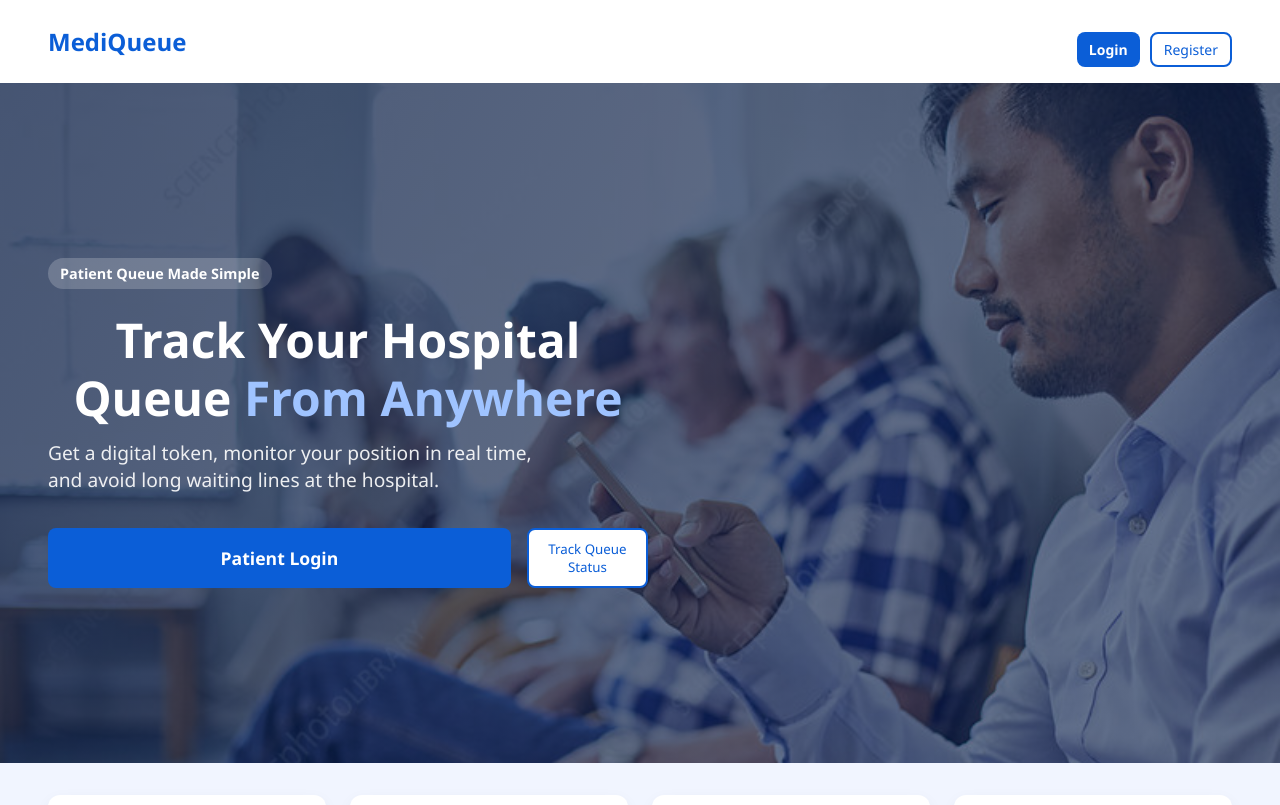
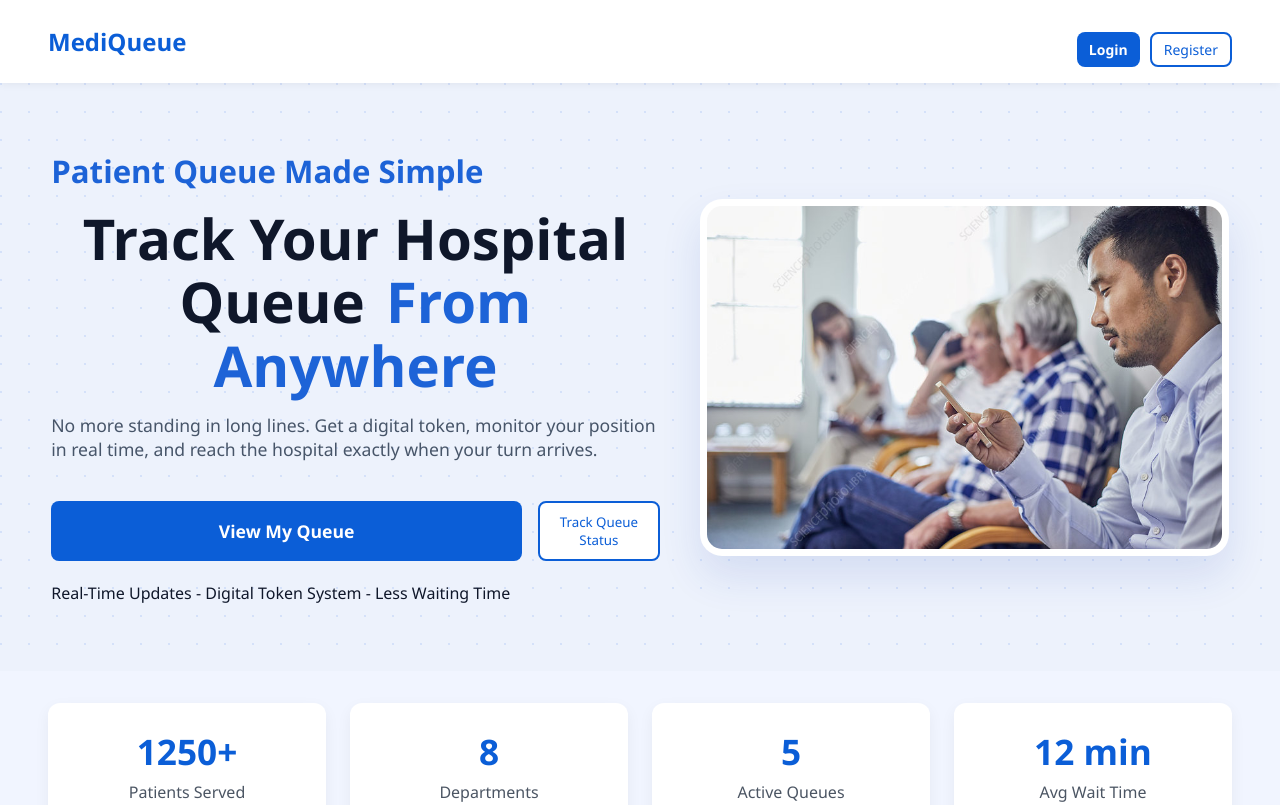
Before and after one commit to Jlp06/mediqueue, a React (Vite) app in the folder frontend/react-ui/: page / in a window 1280 px wide. Shown: the top 805 px of the page. Built offline with nearby package versions, Linux system fonts and the light colour scheme; no server answers.

Commit message:
Updated homepage

```diff
--- a/frontend/react-ui/src/index.css
+++ b/frontend/react-ui/src/index.css
@@ -1176,71 +1176,85 @@
     border-radius: 24px;
 }
 
-/* MODERN FULL BACKGROUND HERO */
+/* MODERN HERO */
 
 .hero-modern {
-    position: relative;
-    height: 85vh;
-    display: flex;
+    display: grid;
+    grid-template-columns: 1.15fr 1fr;
     align-items: center;
-    padding: 3rem;
-    overflow: hidden;
-}
-
-.hero-bg-image {
-    position: absolute;
-    inset: 0;
-    width: 100%;
-    height: 100%;
-    object-fit: cover;
-    z-index: 0;
-}
-
-.hero-overlay {
-    position: absolute;
-    inset: 0;
-    background: linear-gradient(120deg,
-            rgba(10, 30, 70, 0.75),
-            rgba(10, 30, 70, 0.55));
-    z-index: 1;
+    gap: 2.5rem;
+    padding: 4.2rem 3.2rem;
+    background-color: #edf2fc;
+    background-image: radial-gradient(circle at 1px 1px, rgba(37, 99, 235, 0.12) 1px, transparent 0);
+    background-size: 28px 28px;
 }
 
 .hero-content {
-    position: relative;
-    z-index: 2;
     max-width: 700px;
-    color: white;
+    color: #0f172a;
 }
 
 .hero-content h1 {
-    font-size: 3rem;
-    line-height: 1.2;
-    margin: 12px 0;
-    max-width: 600px;
+    font-size: clamp(2.2rem, 4.4vw, 4.2rem);
+    line-height: 1.12;
+    margin: 0.85rem 0 1rem;
+    max-width: 700px;
 }
 
 .hero-content p {
-    font-size: 1.2rem;
-    margin-bottom: 1.2rem;
-    opacity: 0.9;
-    max-width: 520px;
+    font-size: 1.1rem;
+    margin-bottom: 1.5rem;
+    color: #475569;
+    max-width: 640px;
 }
 
 .hero-content .highlight {
-    color: #9fc3ff;
+    color: #1d63d7;
+    margin-left: 0.4rem;
 }
 
 .hero-badge {
-    background: rgba(255, 255, 255, 0.2);
-    color: white;
-    padding: 6px 12px;
-    border-radius: 20px;
-    font-size: 0.9rem;
+    display: inline-block;
+    background: transparent;
+    color: #1d63d7;
+    padding: 0;
+    border-radius: 0;
+    font-size: 1.95rem;
+    font-weight: 700;
+    margin-bottom: 0.1rem;
 }
 
 .hero-buttons {
     display: flex;
     gap: 1rem;
+}
+
+.hero-outline {
+    border-width: 2px;
+}
+
+.hero-features {
+    color: #0f172a !important;
+    font-size: 1rem !important;
+    margin-top: 1.35rem;
+    margin-bottom: 0 !important;
+}
+
+.hero-image-card {
+    border-radius: 22px;
+    border: 7px solid rgba(255, 255, 255, 0.95);
+    overflow: hidden;
+    background: #ffffff;
+    box-shadow: 0 20px 40px rgba(30, 64, 175, 0.12);
+}
+
+.hero-side-image {
+    width: 100%;
+    height: 100%;
+    min-height: 340px;
+    max-height: 450px;
+    object-fit: cover;
+    display: block;
 }
 
 @media (max-width: 900px) {
@@ -1276,15 +1290,30 @@
     }
 
     .hero-modern {
-        height: auto;
-        padding: 4rem 1.5rem;
+        grid-template-columns: 1fr;
+        padding: 2.6rem 1.15rem;
+        gap: 1.75rem;
     }
 
     .hero-content h1 {
-        font-size: 2.2rem;
+        font-size: 2.4rem;
+    }
+
+    .hero-content .highlight {
+        margin-left: 0.2rem;
+    }
+
+    .hero-badge {
+        font-size: 1.45rem;
     }
 
     .hero-buttons {
         flex-direction: column;
+        align-items: flex-start;
+    }
+
+    .hero-side-image {
+        min-height: 260px;
+        max-height: 320px;
     }
 }
--- a/frontend/react-ui/src/pages/Home.tsx
+++ b/frontend/react-ui/src/pages/Home.tsx
@@ -46,27 +46,18 @@
 
             {/* HERO SECTION */}
             <section className="hero-modern">
-
-                <div className="hero-overlay"></div>
-
-                <img
-                    className="hero-bg-image"
-                    src={heroImage}
-                    alt="patient tracking queue"
-                />
-
                 <div className="hero-content">
-
                     <span className="hero-badge">Patient Queue Made Simple</span>
 
                     <h1>
-                        Track Your Hospital Queue{" "}
+                        Track Your Hospital Queue
+                        {" "}
                         <span className="highlight">From Anywhere</span>
                     </h1>
 
                     <p>
-                        Get a digital token, monitor your position in real time, and avoid
-                        long waiting lines at the hospital.
+                        No more standing in long lines. Get a digital token, monitor your
+                        position in real time, and reach the hospital exactly when your turn arrives.
                     </p>
 
                     <div className="hero-buttons">
@@ -81,19 +72,29 @@
                                 className="btn-primary big"
                                 onClick={() => setShowLogin(true)}
                             >
-                                Patient Login
+                                View My Queue
                             </button>
                         )}
 
                         <Link to="/dashboard">
-                            <button className="btn-secondary">
+                            <button className="btn-secondary hero-outline">
                                 Track Queue Status
                             </button>
                         </Link>
                     </div>
 
+                    <p className="hero-features">
+                        Real-Time Updates - Digital Token System - Less Waiting Time
+                    </p>
                 </div>
 
+                <div className="hero-image-card">
+                    <img
+                        className="hero-side-image"
+                        src={heroImage}
+                        alt="Patients waiting while checking queue status"
+                    />
+                </div>
             </section>
 
             {/* STATS SECTION */}
```
